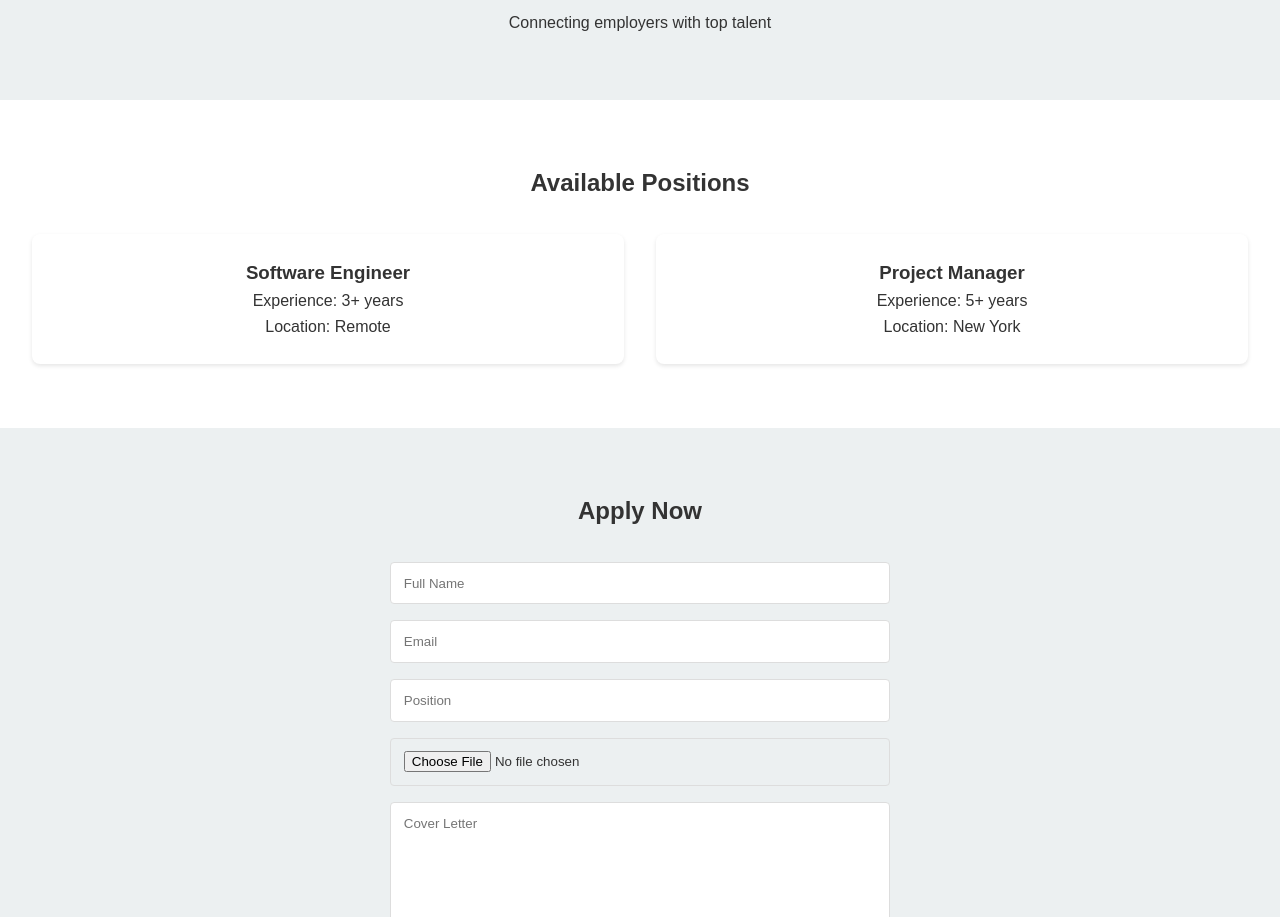
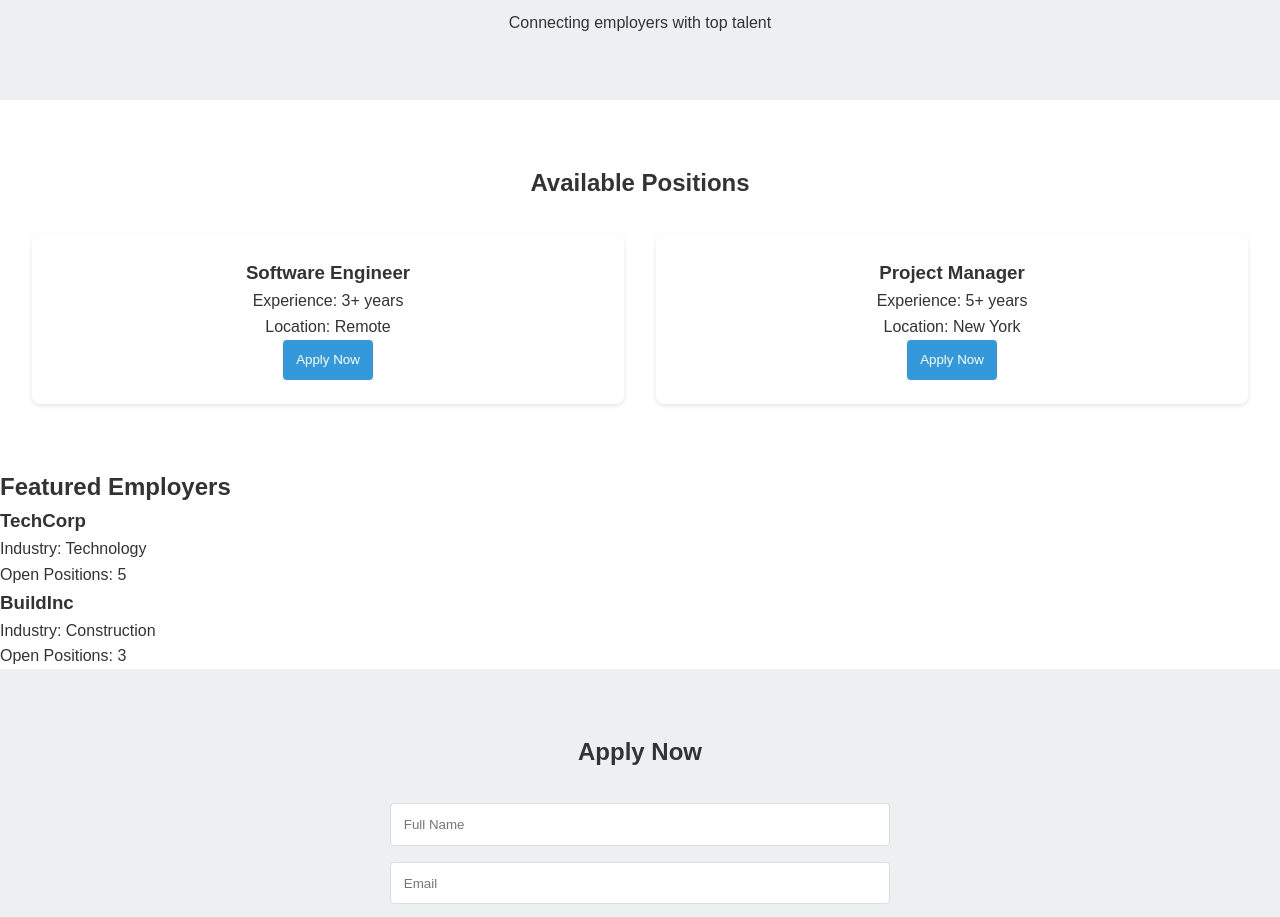
Before and after one commit to Dozie130/Website-for-skill-personel, a plain HTML site: page index.html in a window 1280 px wide. Shown: the part 204-1121 px from the top of the page. Drawn offline with Linux system fonts and the light colour scheme.

Commit message:
Update index.html

```diff
--- a/index.html
+++ b/index.html
@@ -13,6 +13,7 @@
             <ul>
                 <li><a href="#home">Home</a></li>
                 <li><a href="#jobs">Jobs</a></li>
+                <li><a href="#employers">Employers</a></li>
                 <li><a href="#apply">Apply</a></li>
             </ul>
         </nav>
@@ -30,11 +31,29 @@
                 <h3>Software Engineer</h3>
                 <p>Experience: 3+ years</p>
                 <p>Location: Remote</p>
+                <button class="apply-btn">Apply Now</button>
             </div>
             <div class="job-card">
                 <h3>Project Manager</h3>
                 <p>Experience: 5+ years</p>
                 <p>Location: New York</p>
+                <button class="apply-btn">Apply Now</button>
+            </div>
+        </div>
+    </section>
+
+    <section id="employers">
+        <h2>Featured Employers</h2>
+        <div class="employer-list">
+            <div class="employer-card">
+                <h3>TechCorp</h3>
+                <p>Industry: Technology</p>
+                <p>Open Positions: 5</p>
+            </div>
+            <div class="employer-card">
+                <h3>BuildInc</h3>
+                <p>Industry: Construction</p>
+                <p>Open Positions: 3</p>
             </div>
         </div>
     </section>
@@ -49,10 +68,11 @@
             <textarea placeholder="Cover Letter" required></textarea>
             <button type="submit">Submit Application</button>
         </form>
+        <div id="success-message" class="hidden">Application submitted successfully!</div>
     </section>
 
     <footer>
-        <p>&copy; 2025 HirePro. All rights reserved.</p>
+        <p>© 2025 HirePro. All rights reserved.</p>
     </footer>
 
     <script src="script.js"></script>
```
